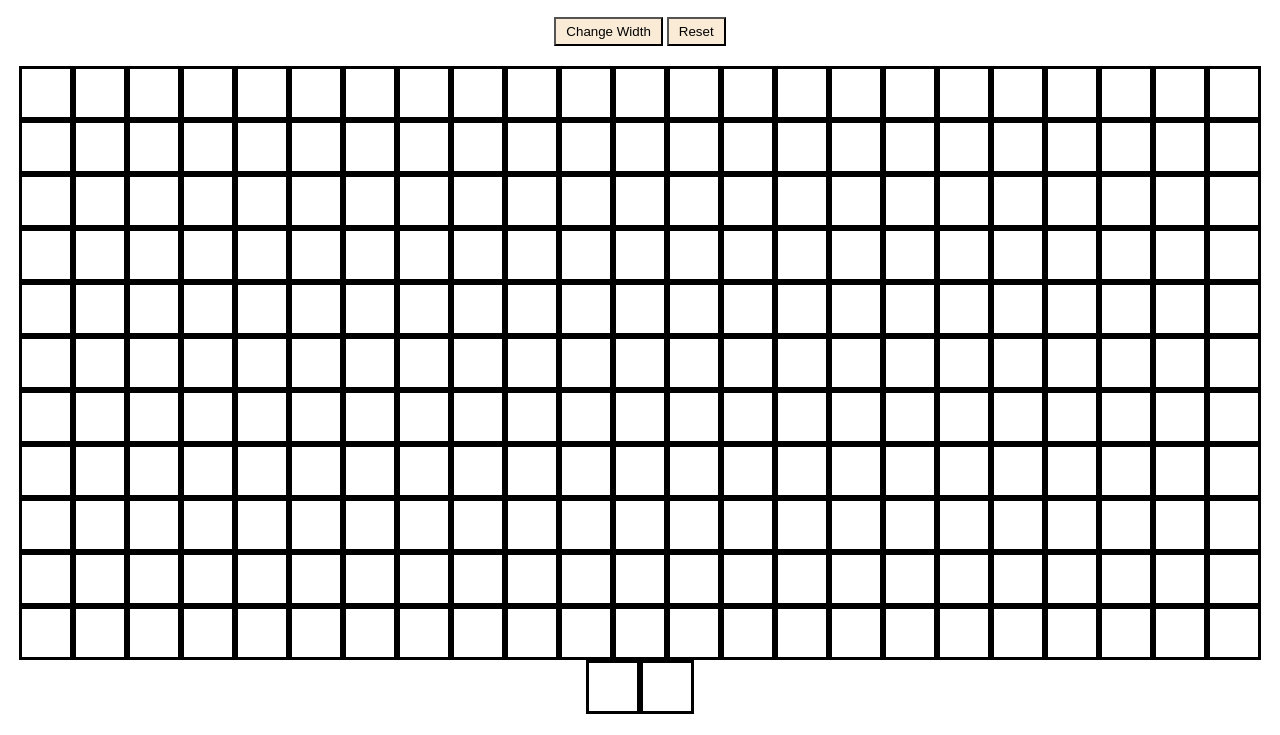
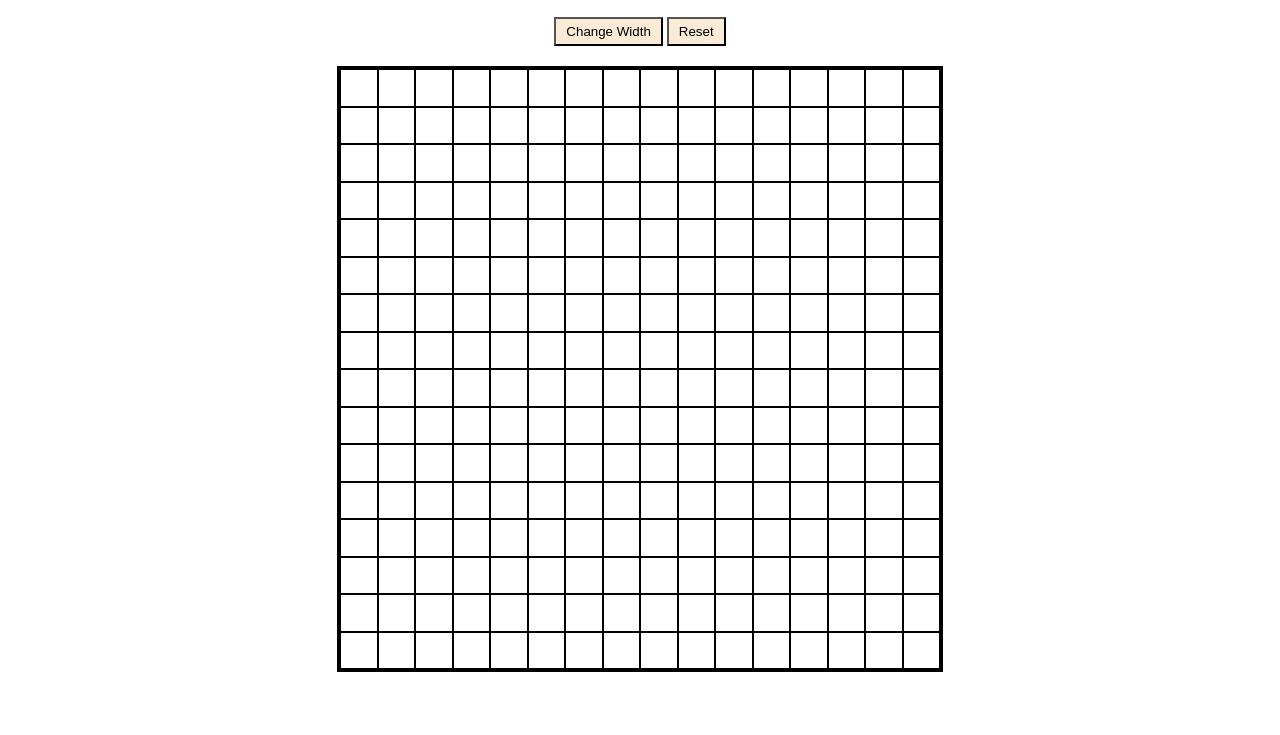
Before and after one commit to FadyDMK/etch-a-sketch, a plain HTML site: page index.html in a window 1280 px wide. Shown: the part 65-800 px from the top of the page. Drawn offline with Linux system fonts and the light colour scheme.

Commit message:
Made the etch square + the trail is a random color on each square

```diff
--- a/css/style.css
+++ b/css/style.css
@@ -32,16 +32,21 @@
 }
 
 .container {
+    display: flex;
+    flex-direction: row;
+    justify-content: space-between;
+    flex-wrap: wrap;
+    height: 600px;
+    width: 600px;
 
-    display: flex;
-    flex-wrap: wrap;
-    justify-content: center;
+    border-style: solid;
+
 }
 
 .item {
     border-style: solid;
-    width: 48px;
-    height: 48px;
-
-
+    border-width: 1px;
+    box-sizing: border-box; /* Include border and padding in the element's total width and height */
+    height: calc(100% / 16); /* Calculate height for 16 items in a column (subtracting border width) */
+    width: calc(100% / 16); /* Calculate width for 16 items in a row (subtracting border width) */
 }
--- a/js/main.js
+++ b/js/main.js
@@ -1,19 +1,12 @@
-
 const container = document.querySelector('.container');
-
-for (let i = 0; i < (16 * 16) -1; i++) {
-    const item = document.createElement('div')
-    item.classList.add('item');
-    item.addEventListener('mouseover', () => {
-        item.style.backgroundColor = 'black';
-    });
-    container.appendChild(item);
-
-}
+const btn = document.querySelector('.btn');
+const reset = document.querySelector('.reset');
 
 
 
-const reset = document.querySelector('.reset');
+newGrid(16);
+
+
 reset.addEventListener('click', () => {
     const items = document.querySelectorAll('.item');
     items.forEach(item => {
@@ -23,7 +16,7 @@ reset.addEventListener('click', () => {
 
 
 
-const btn = document.querySelector('.btn');
+
 
 btn.addEventListener('click', () => {
     let width = Number(prompt('How many squares per side (e.g. 16 to get 16x16 grid): '));
@@ -33,7 +26,6 @@ btn.addEventListener('click', () => {
     }
 
 })
-console.log('hihi')
 
 function removeGrid() {
     const items = document.querySelectorAll('.item');
@@ -47,11 +39,15 @@ function newGrid(number) {
         const item = document.createElement('div')
         item.classList.add('item');
 
+        let rndRed = Math.floor(Math.random()*255);
+        let rndBlue = Math.floor(Math.random()*255);
+        let rndYellow = Math.floor(Math.random()*255);
+
         item.addEventListener('mouseover', () => {
-            item.style.backgroundColor = 'black';
+            item.style.backgroundColor = 'rgb(' + rndRed +','+rndBlue+','+ rndYellow+')';
         });
-        let dim = 350/number;
-        let dimS = dim + 'px';
+        let dim = 100/number;
+        let dimS = dim + '%';
         item.style.height = dimS;
         item.style.width = dimS;
         container.appendChild(item);
```
